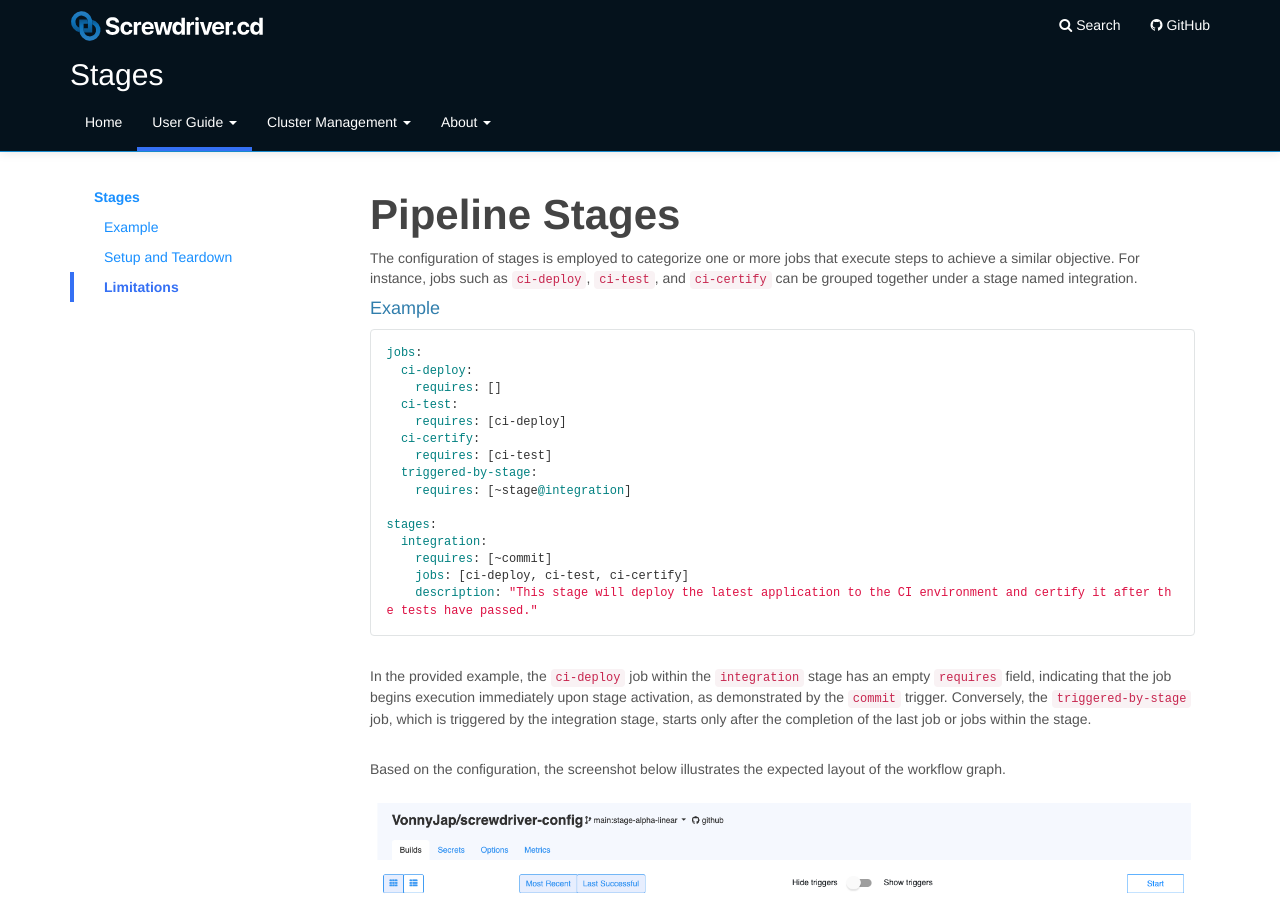
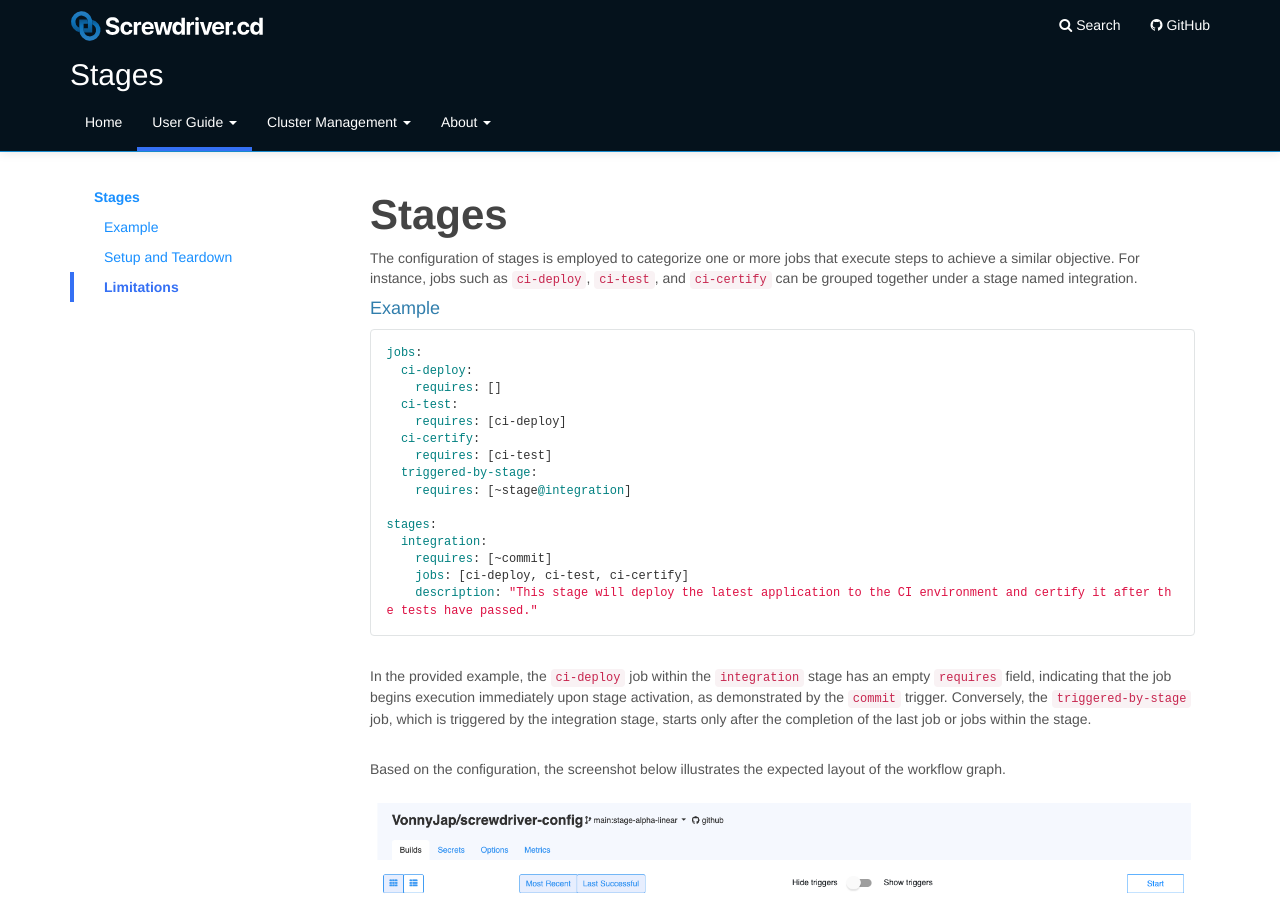
Before and after one commit to screwdriver-cd/guide, a Jekyll site: the page built from docs/user-guide/configuration/stages.md, in a window 1280 px wide and 900 px high. Built offline with Jekyll 4.4.1, drawn with Linux system fonts in a browser that asks for light colours.

Commit message:
used stages instead of pipeline stages in the title
Co-authored-by: Tiffany K <tiffanykyi@gmail.com>

```diff
--- a/docs/user-guide/configuration/stages.md
+++ b/docs/user-guide/configuration/stages.md
@@ -17,7 +17,7 @@ toc:
     subitem: true
 ---
 
-# Pipeline Stages
+# Stages
 
 The configuration of stages is employed to categorize one or more jobs that execute steps to achieve a similar objective. For instance, jobs such as `ci-deploy`, `ci-test`, and `ci-certify` can be grouped together under a stage named integration.
 
```
